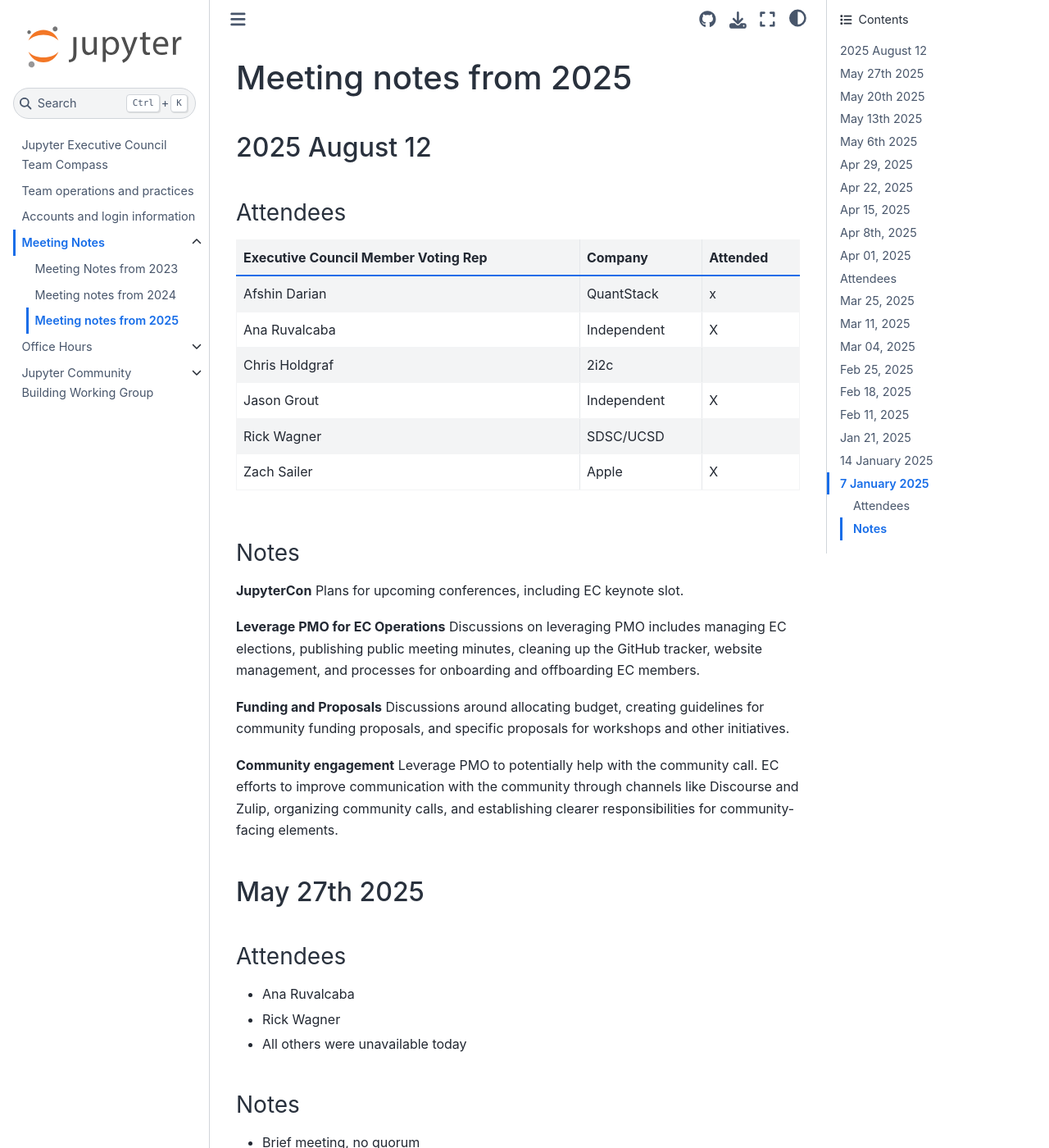
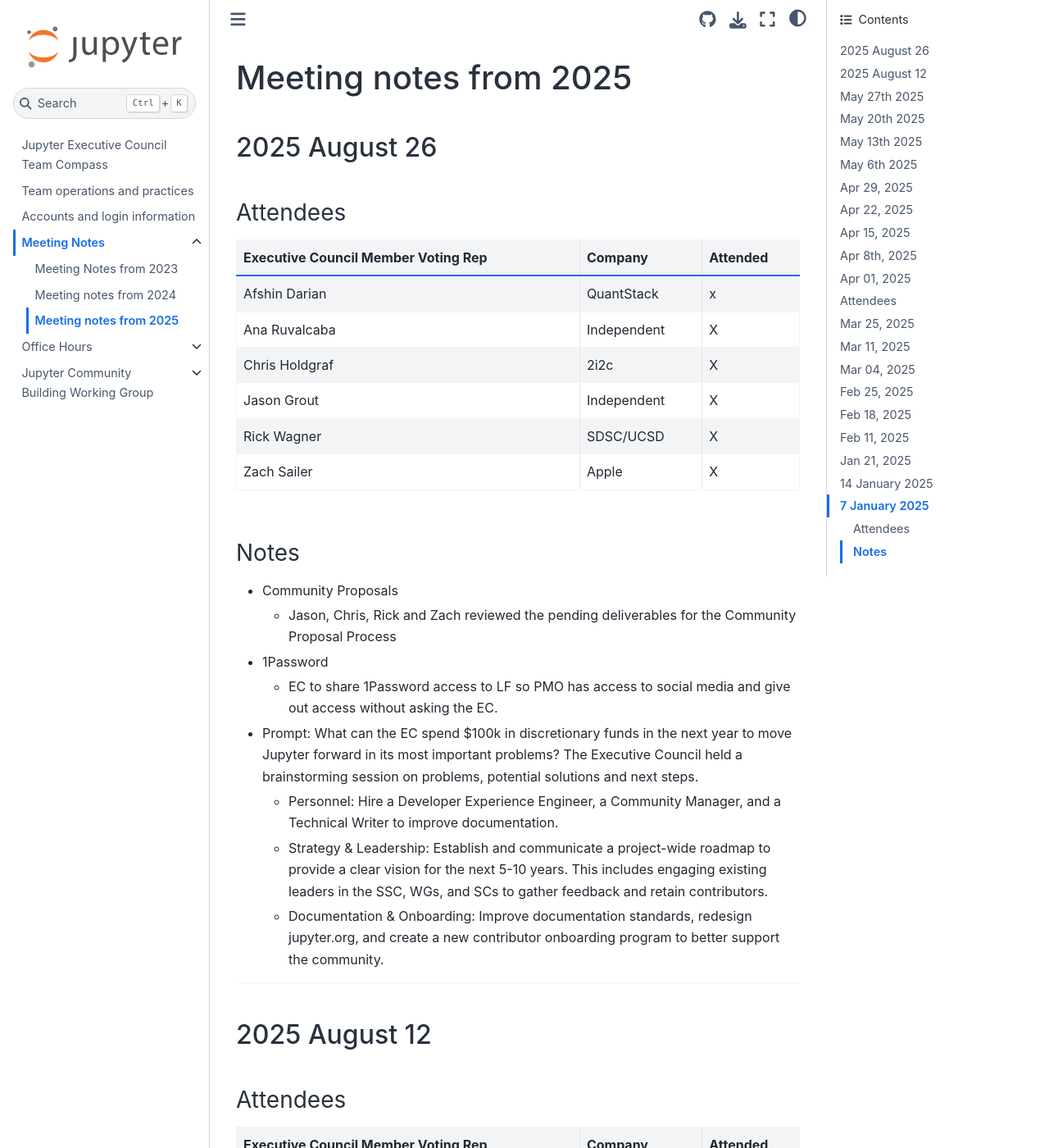
Before and after one commit to jupyter-governance/ec-team-compass, a Sphinx documentation site: the page built from docs/meeting_notes/2025.md, in a window 1280 px wide and 1400 px high. Shown: the whole window at 82% size. Built offline with Sphinx 7.4.7 and the Sphinx Book theme 1.1.4, drawn with Linux system fonts in a browser that asks for light colours.

Commit message:
added notes from 20250826 EC meeting
Signed-off-by: Tom Slanda <jesus_slanda@yahoo.com>

```diff
--- a/docs/meeting_notes/2025.md
+++ b/docs/meeting_notes/2025.md
@@ -1,4 +1,31 @@
 # Meeting notes from 2025
+
+## 2025 August 26
+
+### Attendees
+
+| Executive Council Member Voting Rep  | Company | Attended |
+| ------------- | ------------- | ------------- |
+| Afshin Darian | QuantStack | x |
+| Ana Ruvalcaba | Independent | X |
+| Chris Holdgraf | 2i2c | X |
+| Jason Grout | Independent | X |
+| Rick Wagner | SDSC/UCSD | X |
+| Zach Sailer | Apple | X |
+
+### Notes
+
+* Community Proposals
+  * Jason, Chris, Rick and Zach reviewed the pending deliverables for the Community Proposal Process
+* 1Password
+  * EC to share 1Password access to LF so PMO has access to social media and give out access without asking the EC.
+* Prompt:  What can the EC spend $100k in discretionary funds in the next year to move Jupyter forward in its most important problems?
+The Executive Council held a brainstorming session on problems, potential solutions and next steps.
+  * Personnel: Hire a Developer Experience Engineer, a Community Manager, and a Technical Writer to improve documentation.
+  * Strategy & Leadership: Establish and communicate a project-wide roadmap to provide a clear vision for the next 5-10 years. This includes engaging existing leaders in the SSC, WGs, and SCs to gather feedback and retain contributors.
+  * Documentation & Onboarding: Improve documentation standards, redesign jupyter.org, and create a new contributor onboarding program to better support the community.
+
+---
 
 ## 2025 August 12
 
@@ -26,6 +53,8 @@
 
 **Community engagement**
 Leverage PMO to potentially help with the community call. EC efforts to improve communication with the community through channels like Discourse and Zulip, organizing community calls, and establishing clearer responsibilities for community-facing elements.
+
+---
 
 ## May 27th 2025
 
```
